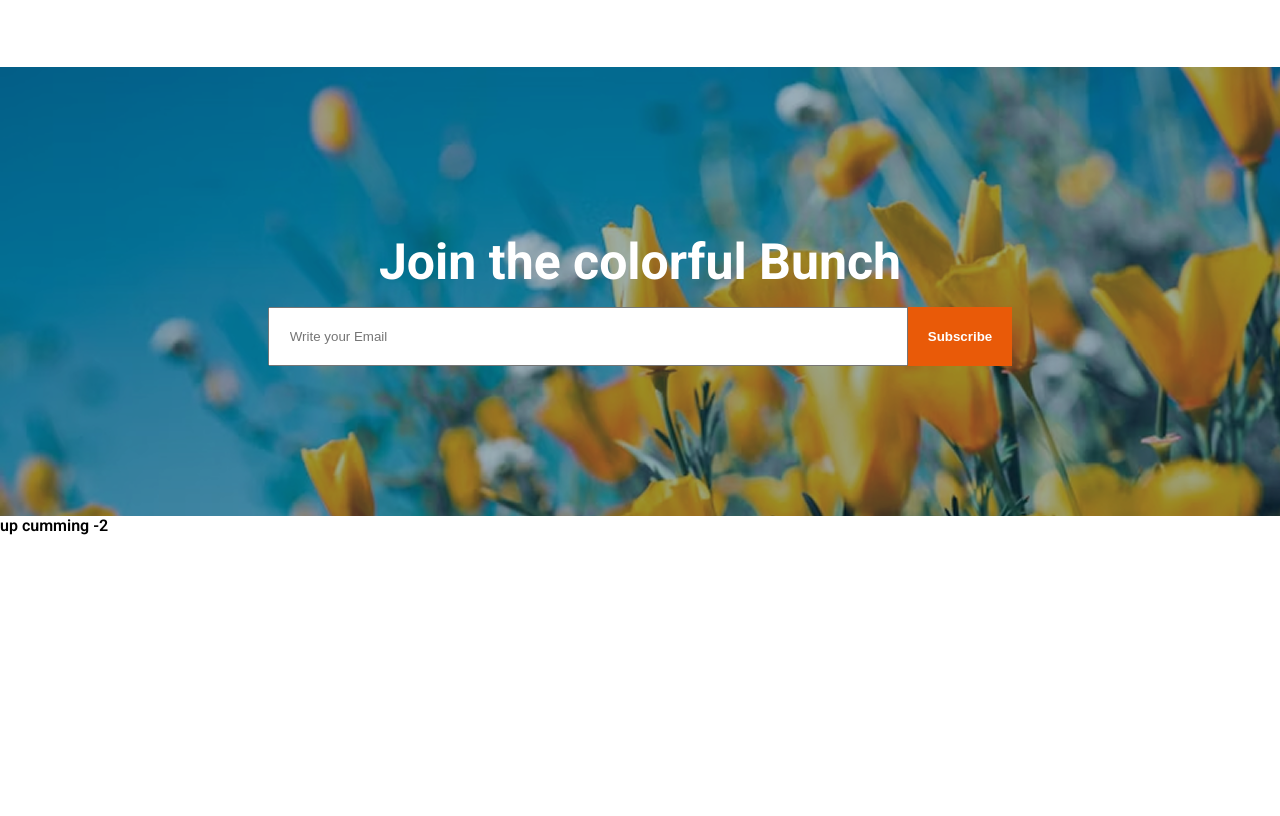
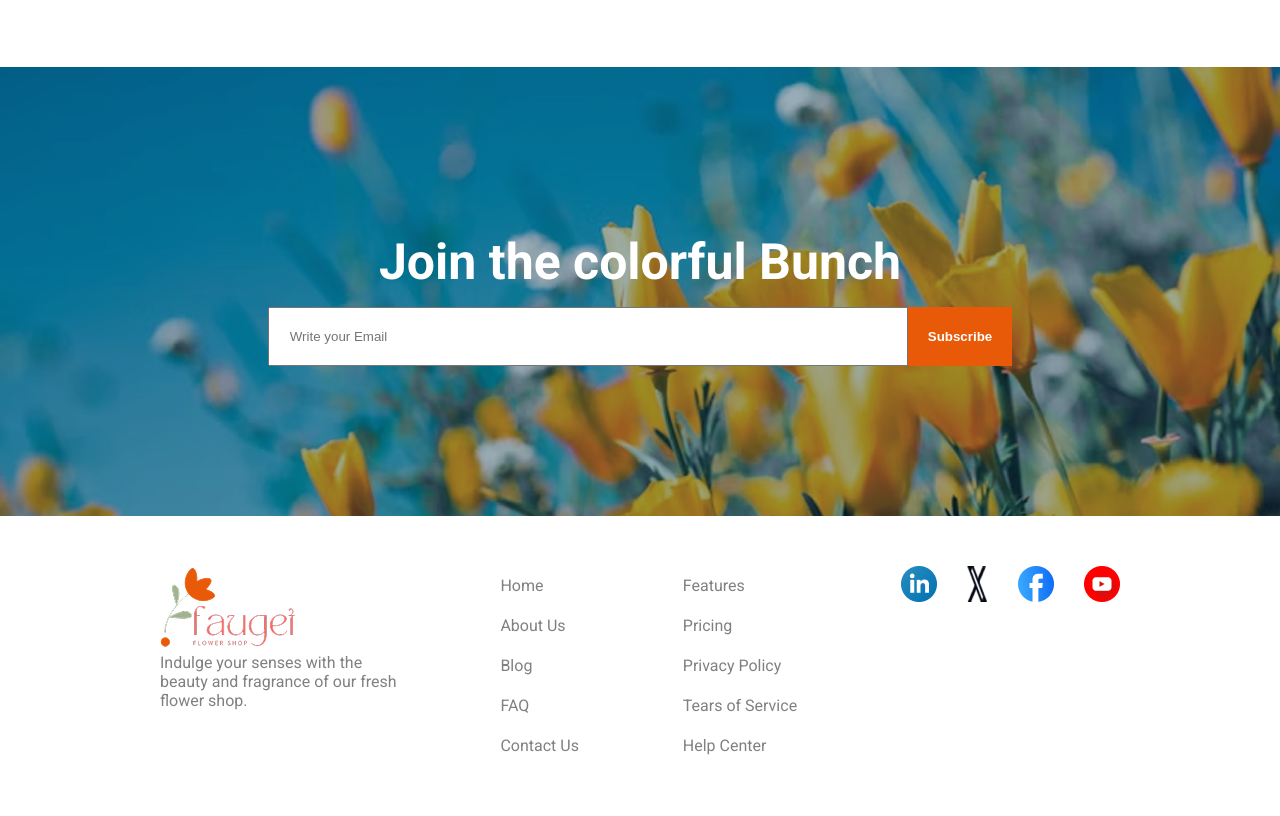
Before and after one commit to JUBAIRHALIM69/web-dev-portfolio, a plain HTML site: page index.html in a window 1280 px wide. Shown: the part 1575-2391 px from the top of the page. Before the commit the page ends 2110 px from the top, so only its background shows below. Drawn offline with Linux system fonts and the light colour scheme.

Commit message:
some modifi in css

```diff
--- a/index.html
+++ b/index.html
@@ -175,7 +175,38 @@
         </section>
     </main>
     <footer>
-        up cumming -2
+        <div class="footer-container">
+            <div class="footer-part-1">
+               <img src="./images/logo.png" alt="">
+               <p>Indulge your senses with the <br> beauty and fragrance of our fresh <br> flower shop. </p>
+            </div>
+            <div class="footer-part-2">
+                <ul>
+                    <li><a href="">Home</a></li>
+                    <li><a href="">About Us</a></li>
+                    <li><a href="">Blog</a></li>
+                    <li><a href="">FAQ</a></li>
+                    <li><a href="">Contact Us</a></li>
+                </ul>
+            </div>
+            <div class="footer-part-3">
+                <ul>
+                    <li><a href="">Features</a></li>
+                    <li><a href="">Pricing</a></li>
+                    <li><a href="">Privacy Policy</a></li>
+                    <li><a href="">Tears of Service</a></li>
+                    <li><a href="">Help Center</a></li>
+                </ul>
+            </div>
+            <div class="footer-part-4">
+               <figure>
+                 <img src="./images/icon-linkedin.png" alt="">
+                <img src="./images/icon-twitter.png" alt="">
+                <img src="./images/icon-facebook.png" alt="">
+                <img src="./images/icon-youtube.png" alt="">
+               </figure>
+            </div>
+        </div>
     </footer>
 </body>
 
--- a/style.css
+++ b/style.css
@@ -231,8 +231,40 @@ input {
   padding: 10px 20px;
   font-weight: 700;
 }
+/* footer related style  */
+footer{
+    max-width: 1440px;
+    width: 100%;
+    margin: auto;
+    padding: 50px 160px;
+}
+.footer-container{
+display: flex;
+justify-content: space-between;
+}
+.footer-part-1{
+    color: gray;
+    font-weight: 400;
+}
+.footer-part-2 ul li a{
+    text-decoration: none;
+    color: gray;
+    font-weight: 400;
+    line-height: 40px;
+}
+ .footer-part-3 ul li a{
+    text-decoration: none;
+    color: gray;
+    line-height: 40px;
+    font-weight: 400;
+ }
+ .footer-part-4 figure{
+    display: flex;
+    gap: 30px;
 
-@media screen and (max-width: 576px) {
+ }
+
+@media screen and (min-width: 576px) and (max-width: 768px)  {
   .nav-container ul {
     display: none;
   }
@@ -243,7 +275,7 @@ input {
     grid-template-columns: repeat(2, 1fr);
   }
   .join-section {
-    padding: 50px 20px;
+    padding: 100px 20px;
   }
   .join-section h1{
     font-size: 32px;
@@ -259,4 +291,8 @@ input {
     padding: 10px;
     font-size: 15px;
   }
+  .footer-container{
+    width: 100%;
+    flex-direction: column;
+  }
 }
```
